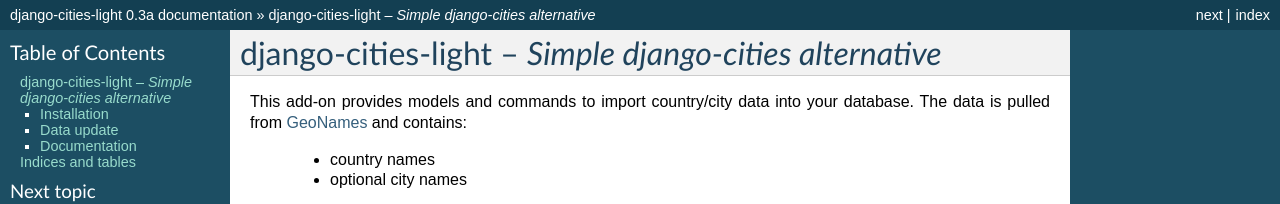
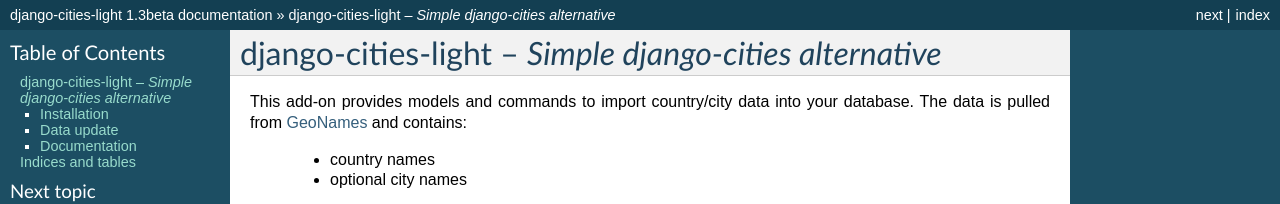
Before and after one commit to coderholic/django-cities, a Sphinx documentation site: the page built from docs/source/index.rst, in a window 1280 px wide and 900 px high. Shown: the top 204 px of the window. Built offline with Sphinx 7.4.7, drawn with Linux system fonts in a browser that asks for light colours; some of the changed text lies outside the part shown.

Commit message:
Docs version bump to 1.3

```diff
--- a/docs/source/conf.py
+++ b/docs/source/conf.py
@@ -66,9 +66,9 @@
 # built documents.
 #
 # The short X.Y version.
-version = '0.3'
+version = '1.3'
 # The full version, including alpha/beta/rc tags.
-release = '0.3a'
+release = '1.3beta'
 
 # The language for content autogenerated by Sphinx. Refer to documentation
 # for a list of supported languages.
```
